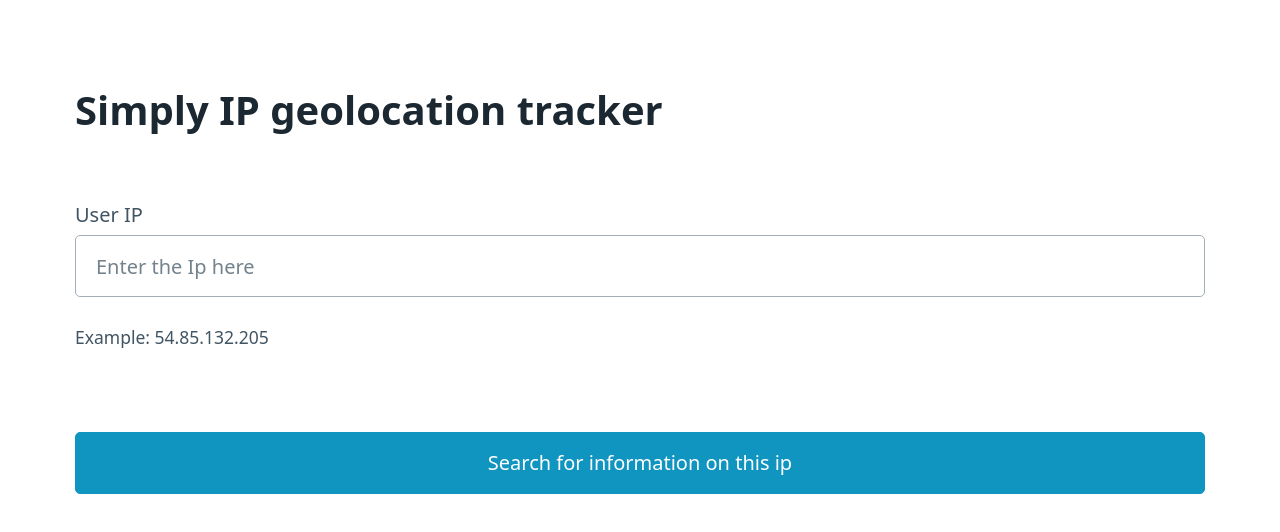
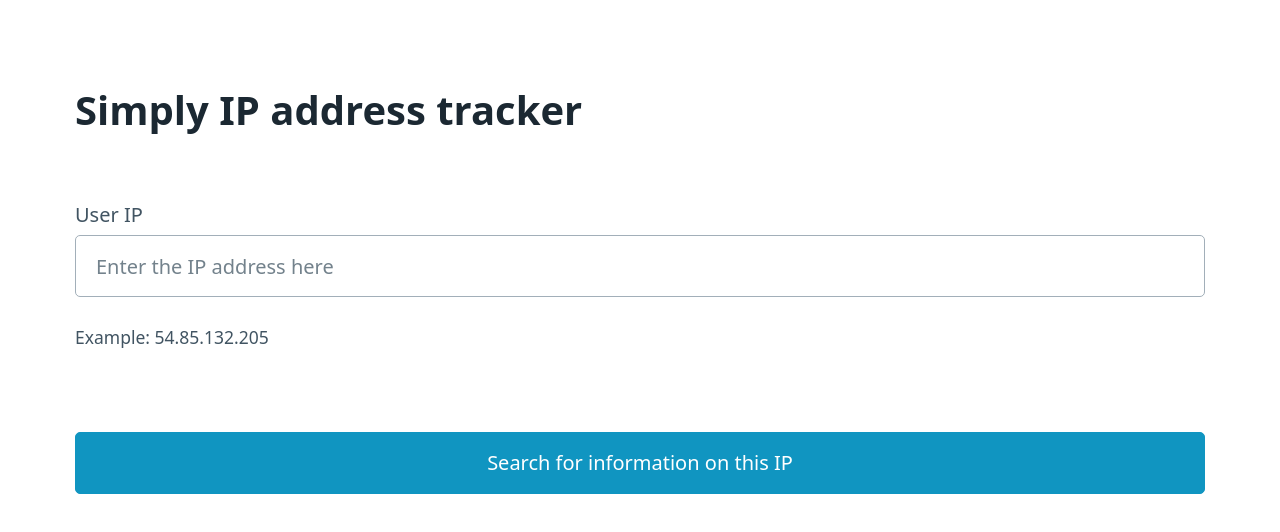
Before and after one commit to Melldy-Monteverde/ipaddresstracker, a plain HTML site: page index.html in a window 1280 px wide. Drawn offline with nearby package versions, Linux system fonts and the light colour scheme.

Commit message:
fixing errors

```diff
--- a/index.html
+++ b/index.html
@@ -10,15 +10,15 @@
 
 <body>
   <main class="container">
-    <h1>Simply IP geolocation tracker</h1>
+    <h1>Simply IP address tracker</h1>
     <form id="form">
       <label for="input">
         User IP
-        <input id="input" type="text" placeholder="Enter the Ip here" required>
+        <input id="input" type="text" placeholder="Enter the IP address here" required>
       </label>
       <small>Example: 54.85.132.205</small>
       <section id="invalidError"></section>
-      <button id="bntSubmit" type="submit">Search for information on this ip</button>
+      <button id="bntSubmit" type="submit">Search for information on this IP</button>
     </form>
 
     <section>
--- a/js/index.js
+++ b/js/index.js
@@ -22,7 +22,7 @@ _form.addEventListener('submit', async (e) => {
   if (!value) return
   if (!ipPatter.test(value)) {
     _invalidError.style.color = 'red'
-    _invalidError.innerText = 'Please insert a valid IP adress'
+    _invalidError.innerText = 'Please insert a valid IP address'
   }
 
   _btnSubmit.setAttribute('disabled', '')
```
